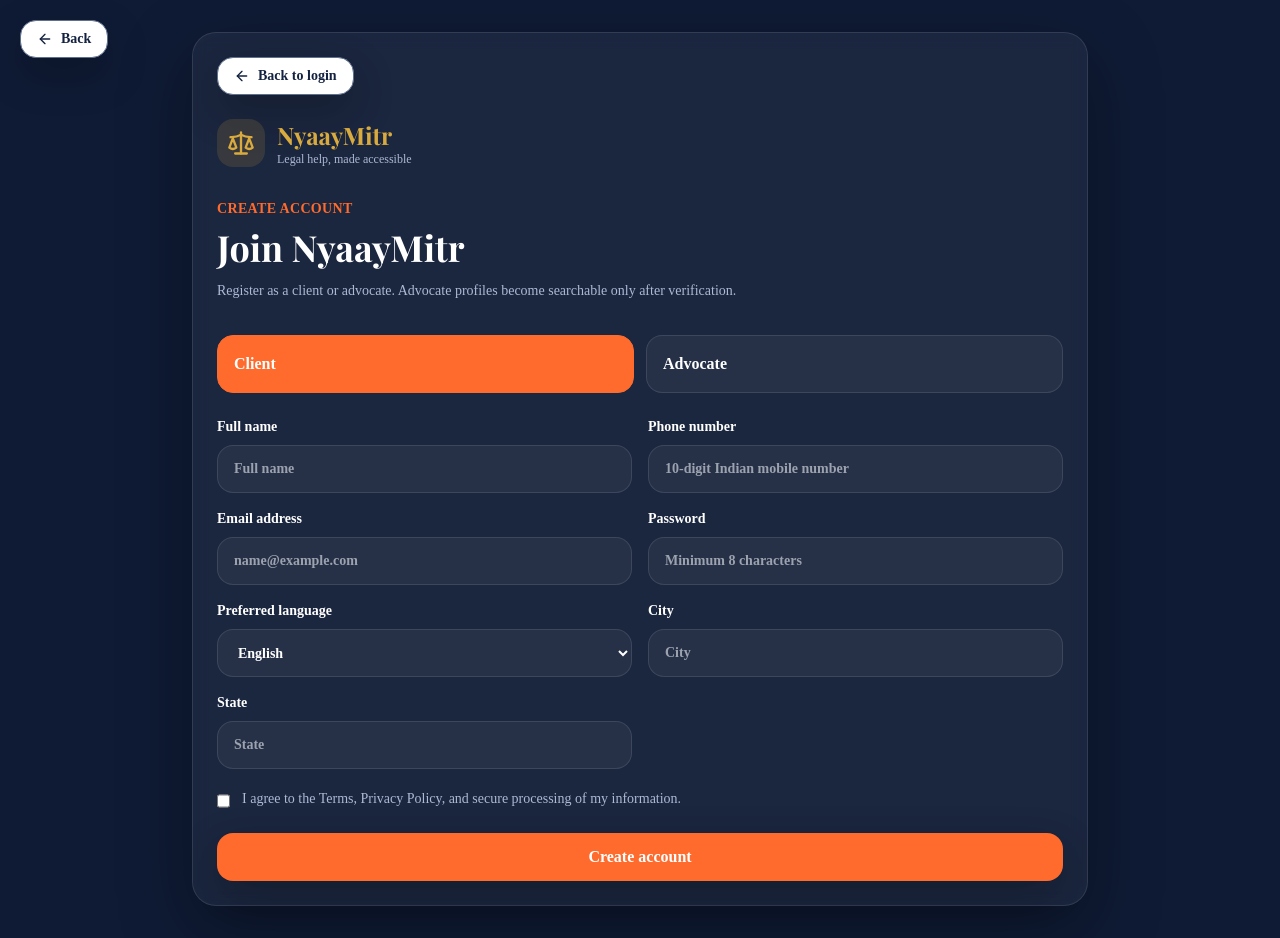
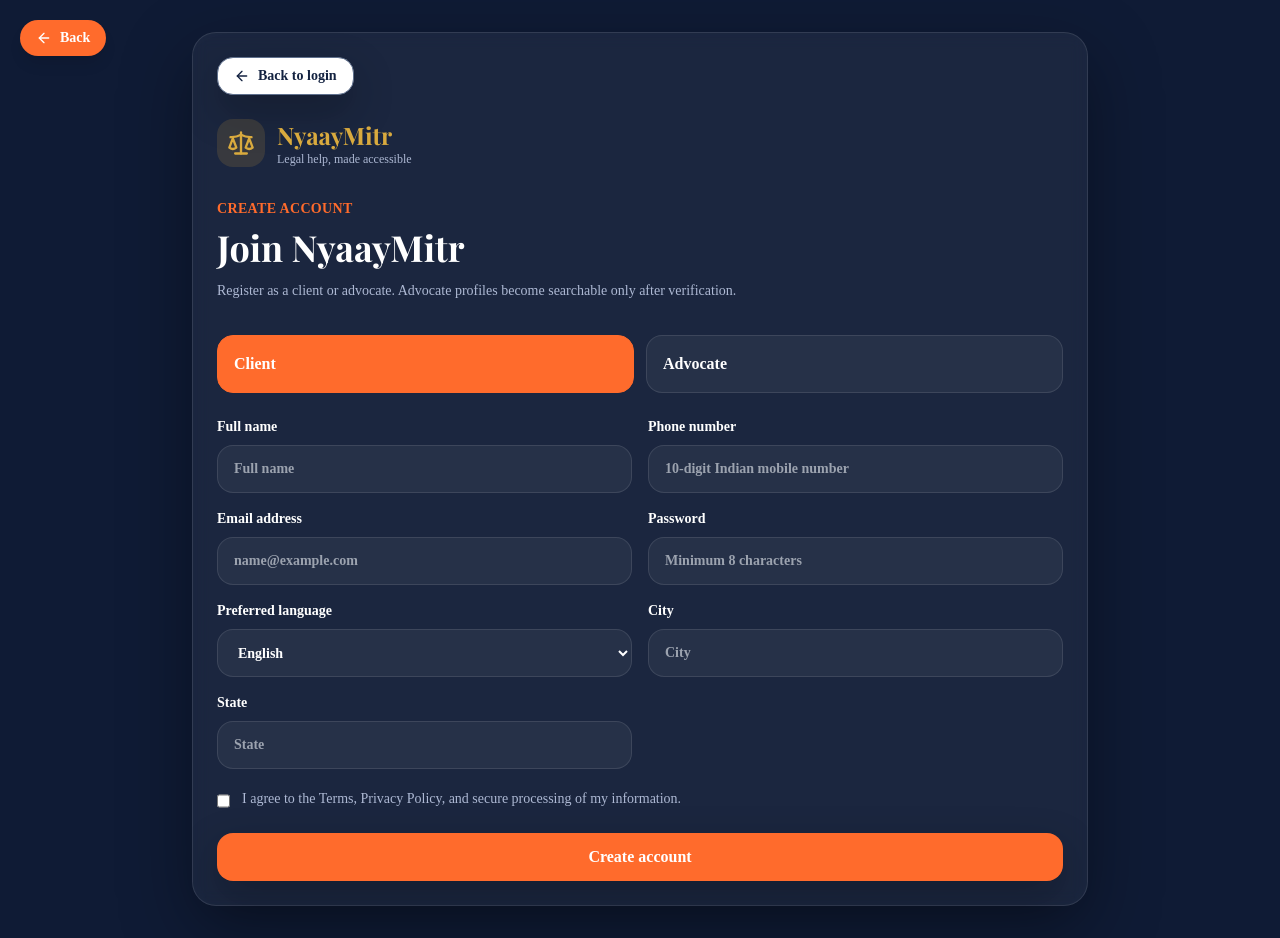
Before and after one commit to priestly-ops/Nayam, a Next.js app in the folder nyaaymitr/: page /register in a window 1280 px wide. Built offline with nearby package versions, Linux system fonts and the light colour scheme; no server answers; a web font is replaced by a local one.

Commit message:
Standardize reusable back button styling

```diff
--- a/nyaaymitr/components/common/BackButton.tsx
+++ b/nyaaymitr/components/common/BackButton.tsx
@@ -7,32 +7,40 @@ type BackButtonProps = {
   fallbackHref?: string;
   label?: string;
   className?: string;
+  variant?: 'default' | 'floating';
 };
 
 export function BackButton({
   fallbackHref = '/',
   label = 'Back',
   className = '',
+  variant = 'default',
 }: BackButtonProps) {
   const router = useRouter();
 
   function handleBack() {
     if (typeof window !== 'undefined' && window.history.length > 1) {
       router.back();
-    } else {
-      router.push(fallbackHref);
+      return;
     }
+
+    router.push(fallbackHref);
   }
+
+  const classes =
+    variant === 'floating'
+      ? 'inline-flex items-center gap-2 rounded-full bg-nyaay-saffron px-4 py-2 text-sm font-bold text-white shadow-lg transition hover:brightness-95 focus-visible:outline focus-visible:outline-2 focus-visible:outline-offset-2 focus-visible:outline-white'
+      : 'inline-flex items-center gap-2 rounded-2xl border border-nyaay-border bg-white px-4 py-2 text-sm font-bold text-nyaay-navy shadow-card transition hover:bg-nyaay-surface focus-visible:outline focus-visible:outline-2 focus-visible:outline-offset-2 focus-visible:outline-nyaay-saffron';
 
   return (
     <button
       type="button"
       onClick={handleBack}
       aria-label={label}
-      className={`inline-flex items-center gap-2 rounded-2xl border border-nyaay-border bg-white px-4 py-2 text-sm font-bold text-nyaay-navy shadow-card transition hover:bg-nyaay-surface focus-visible:outline focus-visible:outline-2 focus-visible:outline-offset-2 focus-visible:outline-nyaay-saffron ${className}`}
+      className={`${classes} ${className}`}
     >
       <ArrowLeft className="h-4 w-4" aria-hidden="true" />
-      {label}
+      <span>{label}</span>
     </button>
   );
 }
```
